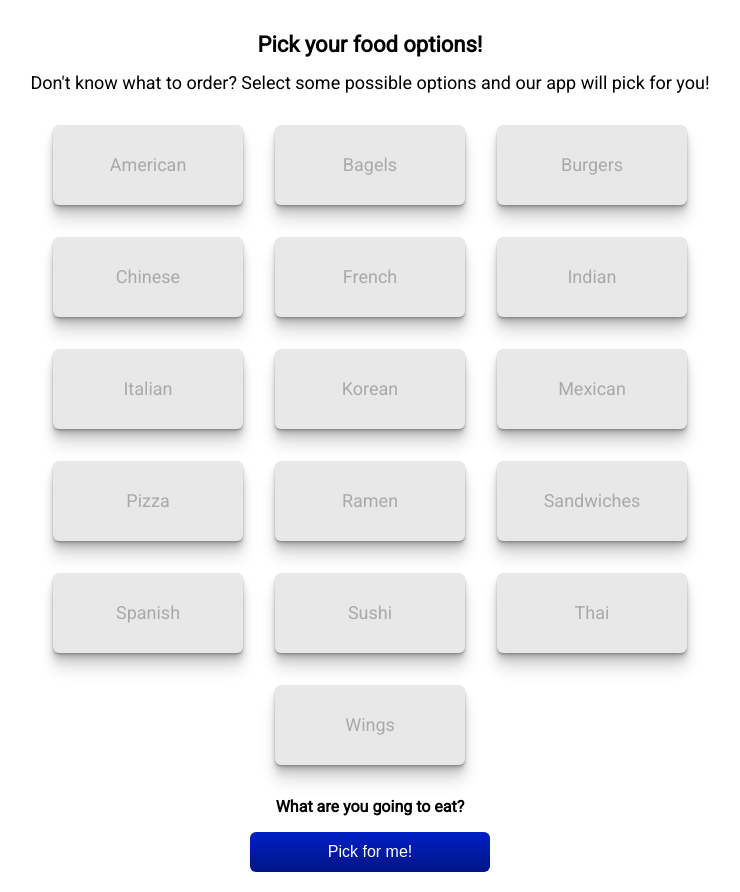
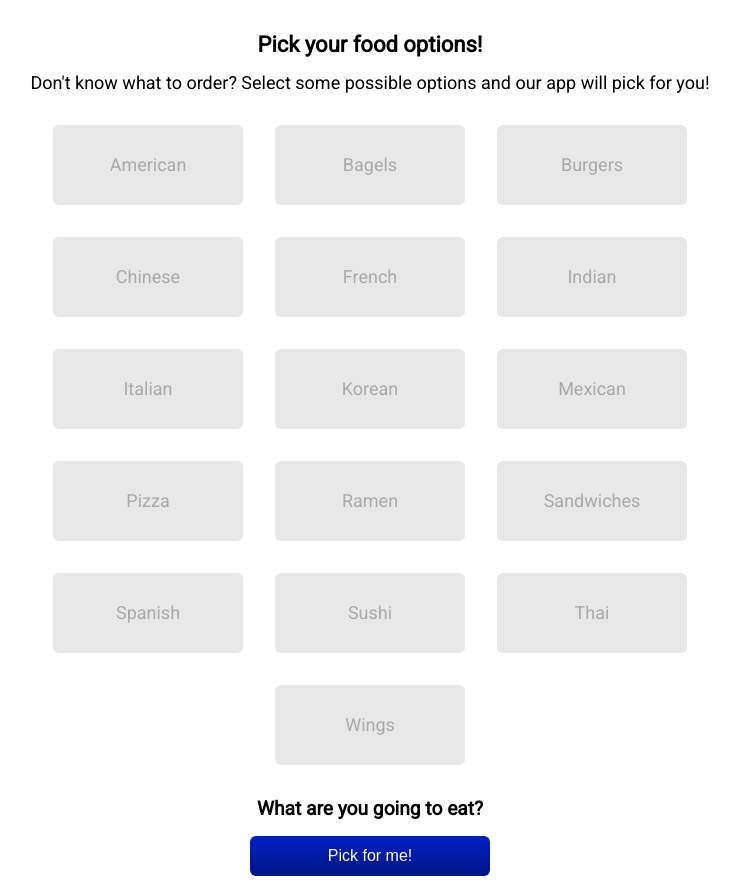
Before and after one commit to c-kehler/food-picker, a React (Create React App) app: page / in a window 1280 px wide. Shown: the whole page, without its empty margins (270-1010 px from the left). Built offline with nearby package versions, Linux system fonts and the light colour scheme.

Commit message:
change styling

```diff
--- a/src/Components/FoodCard/FoodCard.css
+++ b/src/Components/FoodCard/FoodCard.css
@@ -22,10 +22,9 @@
   font-size: 18px;
   padding: 20px 15px;
   margin-bottom: 15px;
-  box-shadow: 0 1px 1px rgba(0, 0, 0, 0.12), 0 2px 2px rgba(0, 0, 0, 0.12), 0 4px 4px rgba(0, 0, 0, 0.12), 0 8px 8px rgba(0, 0, 0, 0.12), 0 16px 16px rgba(0, 0, 0, 0.12);
   background: #e8e8e8;
   border-radius: 6px;
-  transition: 0.2s;
+  transition: 0.3s;
   cursor: pointer;
 }
 @media (min-width: 1025px) {
@@ -46,7 +45,7 @@ button {
   border: none;
   width: 15rem;
   height: 3rem;
-  font-size: 18px;
+  font-size: 1.5rem;
   border-radius: 6px;
   color: white;
   margin-bottom: 1rem;
@@ -69,6 +68,7 @@ button:focus {
 .picked {
   font-weight: bold;
   margin: 1rem 1rem;
+  font-size: 1.2rem;
   opacity: 1;
   animation-name: fadeInOpacity;
   animation-iteration-count: 1;
--- a/src/Components/FoodCard/FoodCard.scss
+++ b/src/Components/FoodCard/FoodCard.scss
@@ -19,12 +19,9 @@
     font-size: 18px;
     padding: 20px 15px;
     margin-bottom: 15px;
-    box-shadow: 0 1px 1px rgba(0, 0, 0, 0.12), 0 2px 2px rgba(0, 0, 0, 0.12),
-      0 4px 4px rgba(0, 0, 0, 0.12), 0 8px 8px rgba(0, 0, 0, 0.12),
-      0 16px 16px rgba(0, 0, 0, 0.12);
     background: #e8e8e8;
     border-radius: 6px;
-    transition: 0.2s;
+    transition: 0.3s;
     cursor: pointer;
     @media (min-width: 1025px) {
       width: 10rem;
@@ -45,7 +42,7 @@ button {
   border: none;
   width: 15rem;
   height: 3rem;
-  font-size: 18px;
+  font-size: 1.5rem;
   border-radius: 6px;
   color: white;
   margin-bottom: 1rem;
@@ -66,7 +63,7 @@ button {
 .picked {
   font-weight: bold;
   margin: 1rem 1rem;
-
+  font-size: 1.2rem;
   opacity: 1;
   animation-name: fadeInOpacity;
   animation-iteration-count: 1;
```
Also changed, not shown: 1 other file (tests, documents, lock files or other folders).
